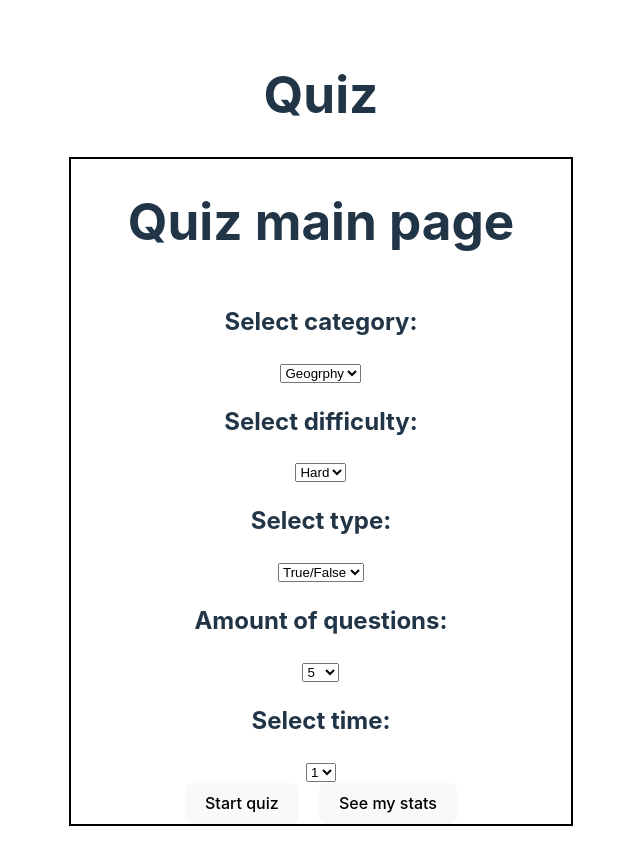
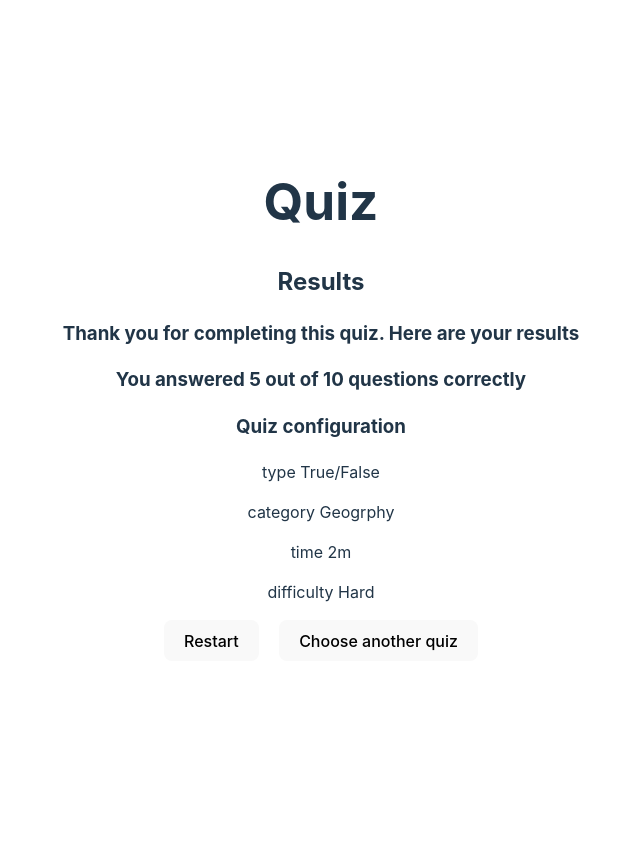
Before and after one commit to ZhukAleksandr/Quiz-React, a React (Vite) app in the folder quiz/: page /results in a window 1280 px wide. Shown: the whole page, without its empty margins (319-959 px from the left). After the commit the page ends 800 px from the top, so only its background shows below. Built offline with nearby package versions, Linux system fonts and the light colour scheme.

Commit message:
add result page

```diff
--- a/quiz/package.json
+++ b/quiz/package.json
@@ -14,7 +14,8 @@
     "react": "^18.2.0",
     "react-dom": "^18.2.0",
     "react-redux": "^9.1.0",
-    "react-router": "^6.22.3"
+    "react-router": "^6.22.3",
+    "react-router-dom": "^6.22.3"
   },
   "devDependencies": {
     "@types/react": "^18.2.66",
--- a/quiz/src/App.jsx
+++ b/quiz/src/App.jsx
@@ -1,13 +1,18 @@
-import './App.css'
-import MainPage from './components/MainPage'
+import "./App.css";
+import MainPage from "./components/MainPage";
+import { Routes, Route } from "react-router-dom";
+import ResultPage from "./components/ResultPage";
 
 function App() {
   return (
-    <div className='App'>
+    <div className="App">
       <h1>Quiz</h1>
-      <MainPage />
+      <Routes>
+        <Route path="/" element={<MainPage />}></Route>
+        <Route path="/results" element={<ResultPage />}></Route>
+      </Routes>
     </div>
-  )
+  );
 }
 
-export default App
+export default App;
--- a/quiz/src/components/MainPage.jsx
+++ b/quiz/src/components/MainPage.jsx
@@ -1,6 +1,8 @@
+import { useNavigate } from "react-router-dom";
 
 
 function MainPage () {
+    const navigate = useNavigate();
 
     const createNumberOptions = () => {
         const options = [];
@@ -47,10 +49,10 @@ function MainPage () {
                     <button>
                         Start quiz
                     </button>
-                    <button>
+                    <button onClick={() => navigate("/results")}>
                         See my stats
                     </button>
-                </div>
+            </div>
 
         </div>
     )
--- a/quiz/src/components/ResultPage.jsx
+++ b/quiz/src/components/ResultPage.jsx
@@ -0,0 +1,31 @@
+import { useNavigate } from "react-router-dom";
+
+function ResultPage () {
+    const navigate = useNavigate();
+
+    return (
+        <div>
+            <h2>Results</h2>
+            <h3>Thank you for completing this quiz. Here are your results</h3>
+            <h3>You answered 5 out of 10 questions correctly</h3>
+            <h3>Quiz configuration</h3>
+                <p>type True/False </p>
+                <p>category Geogrphy</p>
+                <p>time  2m</p>
+                <p>difficulty  Hard</p>
+            <div>
+            <div className="button-box">
+                    <button>
+                        Restart
+                    </button>
+                    <button onClick={() => navigate("/")}>
+                        Choose another quiz
+                    </button>
+            </div>
+            </div>
+
+        </div>
+    )
+}
+
+export default ResultPage;
```
Also changed, not shown: quiz/src/assets/initialConditions/text.md (+5 -5 lines), 1 other file (tests, documents, lock files or other folders).
